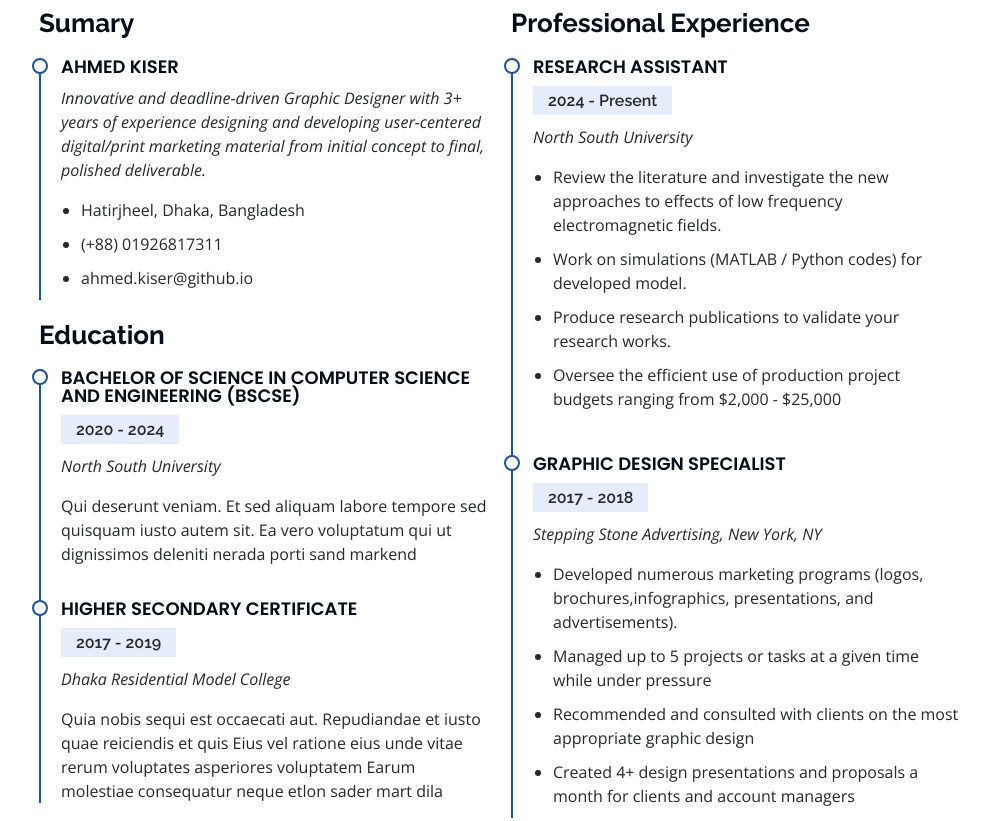
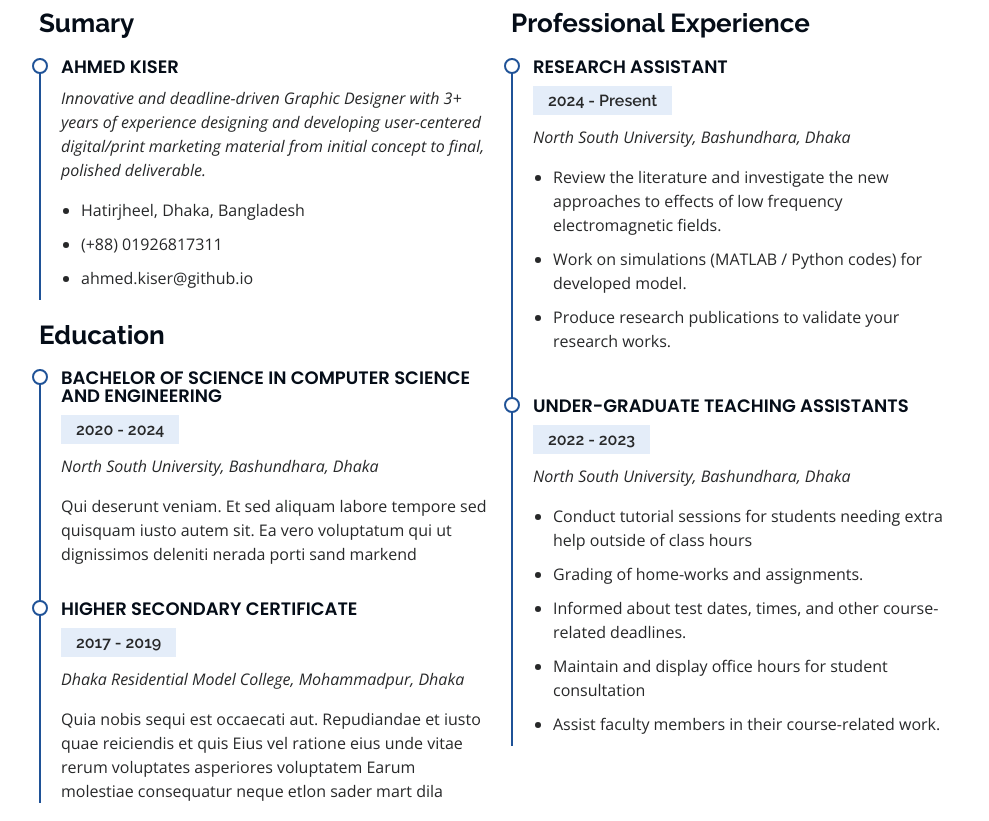
Before and after one commit to AhmedKiser/Portfolio, a plain HTML site: page index.html in a window 1280 px wide. Shown: the part 2100-2921 px from the top of the page, without its empty margins (291-1280 px from the left). Drawn offline with nearby package versions, Linux system fonts and the light colour scheme.

Commit message:
slide bar added

```diff
--- a/assets/css/style.css
+++ b/assets/css/style.css
@@ -1154,3 +1154,31 @@ section {
     padding-right: 20px 15px;
   }
 }
+
+/*
+ *  STYLE 7
+ */
+
+*::-webkit-scrollbar-track
+ {
+   -webkit-box-shadow: inset 0 0 6px rgba(0,0,0,0.3);
+   background-color: #F5F5F5;
+   border-radius: 10px;
+ }
+
+*::-webkit-scrollbar
+ {
+   width: 10px;
+   background-color: #F5F5F5;
+ }
+
+ *::-webkit-scrollbar-thumb
+ {
+   border-radius: 10px;
+   background-image: -webkit-gradient(linear,
+                      left bottom,
+                      left top,
+                      color-stop(0.44, rgb(122,153,217)),
+                      color-stop(0.72, rgb(73,125,189)),
+                      color-stop(0.86, rgb(28,58,148)));
+ }
--- a/index.html
+++ b/index.html
@@ -265,15 +265,15 @@
 
             <h3 class="resume-title">Education</h3>
             <div class="resume-item">
-              <h4>Bachelor of Science in Computer Science and Engineering (BSCSE)</h4>
+              <h4>Bachelor of Science in Computer Science and Engineering</h4>
               <h5>2020 - 2024</h5>
-              <p><em>North South University</em></p>
+              <p><em>North South University, Bashundhara, Dhaka</em></p>
               <p>Qui deserunt veniam. Et sed aliquam labore tempore sed quisquam iusto autem sit. Ea vero voluptatum qui ut dignissimos deleniti nerada porti sand markend</p>
             </div>
             <div class="resume-item">
               <h4>Higher Secondary Certificate</h4>
               <h5>2017 - 2019</h5>
-              <p><em>Dhaka Residential Model College</em></p>
+              <p><em>Dhaka Residential Model College, Mohammadpur, Dhaka</em></p>
               <p>Quia nobis sequi est occaecati aut. Repudiandae et iusto quae reiciendis et quis Eius vel ratione eius unde vitae rerum voluptates asperiores voluptatem Earum molestiae consequatur neque etlon sader mart dila</p>
             </div>
           </div>
@@ -282,24 +282,26 @@
             <div class="resume-item">
               <h4>Research Assistant</h4>
               <h5>2024 - Present</h5>
-              <p><em>North South University</em></p>
+              <p><em>North South University, Bashundhara, Dhaka</em></p>
               <ul>
-                <li> Review the literature and investigate the new approaches to effects of low
-                  frequency electromagnetic fields.</li>
+                <li>Review the literature and investigate the new approaches to effects of low frequency electromagnetic fields.</li>
                 <li>Work on simulations (MATLAB / Python codes) for developed model.</li>
-                <li> Produce research publications to validate your research works.</li>
-                <li>Oversee the efficient use of production project budgets ranging from $2,000 - $25,000</li>
+                <li>Produce research publications to validate your research works.</li>
+
+
               </ul>
             </div>
             <div class="resume-item">
-              <h4>Graphic design specialist</h4>
-              <h5>2017 - 2018</h5>
-              <p><em>Stepping Stone Advertising, New York, NY</em></p>
+              <h4> Under-Graduate Teaching Assistants </h4>
+              <h5>2022 - 2023</h5>
+              <p><em>North South University, Bashundhara, Dhaka</em></p>
               <ul>
-                <li>Developed numerous marketing programs (logos, brochures,infographics, presentations, and advertisements).</li>
-                <li>Managed up to 5 projects or tasks at a given time while under pressure</li>
-                <li>Recommended and consulted with clients on the most appropriate graphic design</li>
-                <li>Created 4+ design presentations and proposals a month for clients and account managers</li>
+                <li> Conduct tutorial sessions for students needing extra help outside of class hours</li>
+                <li>Grading of home-works and assignments.</li>
+                <li> Informed about test dates, times, and other course-related deadlines.</li>
+                <li>Maintain and display office hours for student consultation</li>
+                <li>Assist faculty members in their course-related work.</li>
+
               </ul>
             </div>
           </div>
```
